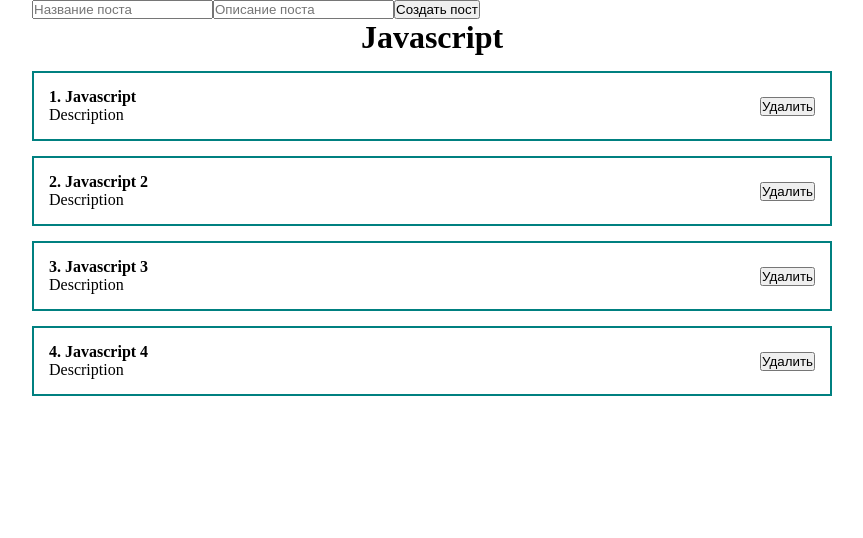
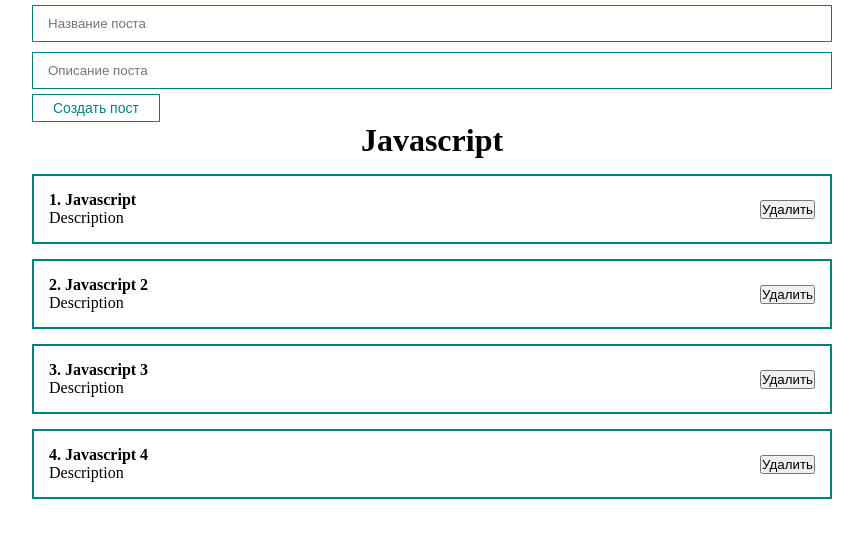
Before and after one commit to Dennikoff/ReactJS, a React (Create React App) app: page / in a window 1280 px wide. Shown: the top 538 px of the page, without its empty margins (208-1071 px from the left). Built offline with nearby package versions, Linux system fonts and the light colour scheme.

Commit message:
Controlling and Uncontrolling component

```diff
--- a/src/App.js
+++ b/src/App.js
@@ -1,9 +1,11 @@
-import React, {useState} from "react";
+import React, {useState, useRef} from "react";
 // import Counter from "./components/Counter";
 // import ClassCounter from "./components/ClassCounter";
 import './styles/App.css'
 // import PostItem from "./components/PostItem";
 import PostList from "./components/PostList";
+import MyButton from "./components/UI/button/MyButton";
+import MyInput from "./components/UI/Input/MyInput";
 
 
 function App() {
@@ -14,12 +16,31 @@
         {id:4, title: 'Javascript 4', body:'Description'}
     ])
 
+    const [title, setTitle] = useState('')
+    const bodyInputRef = useRef()
+
+    function addNewPost(event) {
+        event.preventDefault()
+        console.log(title)
+        console.log(bodyInputRef.current.value)
+    }
+
     return (
     <div className="App">
         <form>
-            <input type="text" placeholder={"Название поста"}/>
-            <input type="text" placeholder={"Описание поста"}/>
-            <button>Создать пост</button>
+            {/*Управляемый компонент*/}
+            <MyInput
+                value={title}
+                type="text"
+                onChange={(e)=>setTitle(e.target.value)}
+                placeholder={"Название поста"}
+            />
+            {/*Неуправляемый компонент*/}
+            <MyInput
+                ref={bodyInputRef}
+                type="text"
+                placeholder={"Описание поста"}/>
+            <MyButton onClick={addNewPost}>Создать пост</MyButton>
         </form>
         <PostList posts={posts} title={"Javascript"}/>
     </div>
--- a/src/components/ClassCounter.jsx
+++ b/src/components/ClassCounter.jsx
@@ -1,4 +1,4 @@
-import React, {useState} from "react";
+import React from "react";
 
 class ClassCounter extends React.Component {
 
--- /dev/null
+++ b/src/components/UI/Input/MyInput.jsx
@@ -0,0 +1,10 @@
+import React from 'react';
+import classes from './MyInput.module.css'
+
+const MyInput = React.forwardRef((props, ref) => {
+    return (
+        <input ref={ref} {...props} className={classes.myInp}/>
+    );
+});
+
+export default MyInput;
--- /dev/null
+++ b/src/components/UI/Input/MyInput.module.css
@@ -0,0 +1,6 @@
+.myInp {
+    width: 100%;
+    padding: 10px 15px;
+    margin: 5px 0;
+    border: 1px solid teal;
+}
--- a/src/components/UI/button/MyButton.jsx
+++ b/src/components/UI/button/MyButton.jsx
@@ -1,9 +1,9 @@
 import React from 'react';
 import classes from './MyButton.module.css'
-const MyButton = (props) => {
+const MyButton = ({children, ...props}) => {
     return (
-        <button className={classes.myBtn}>
-
+        <button {...props} className={classes.myBtn}>
+            {children}
         </button>
     );
 };
```
